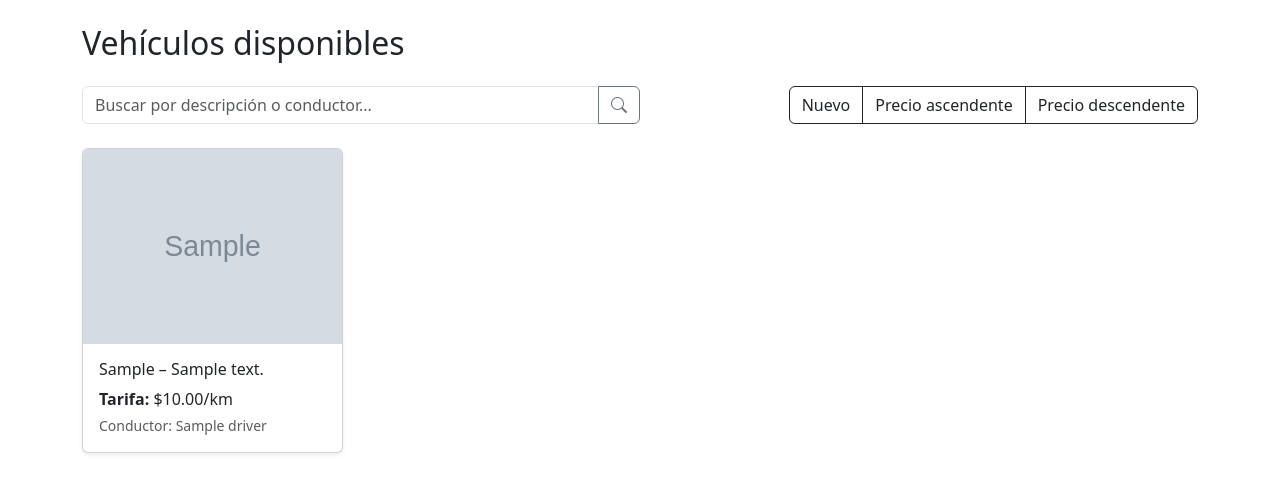
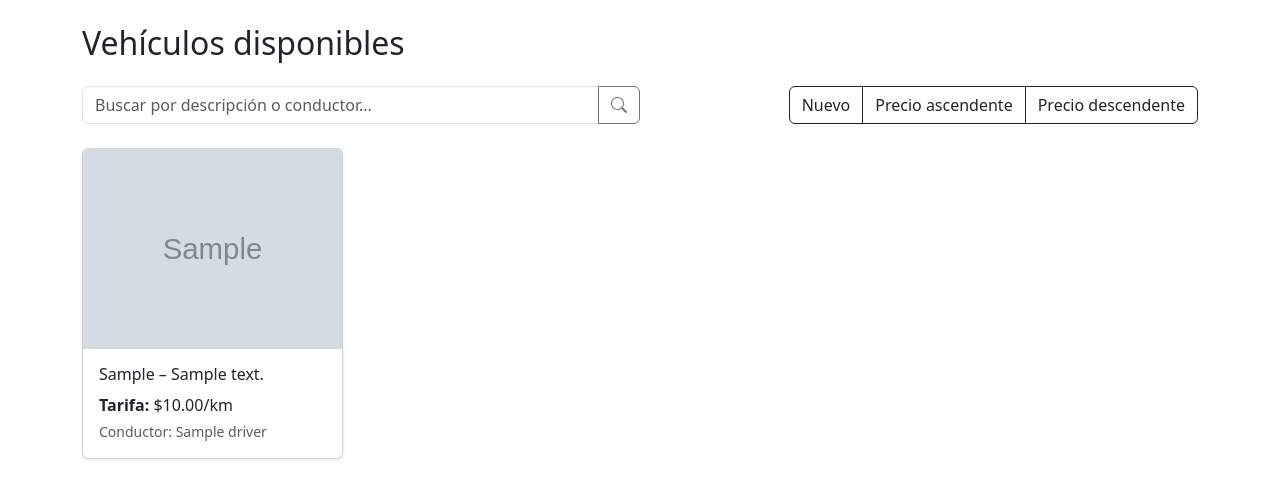
Before and after one commit to benjamacias/countSistem, a Django app: page /vehicles/ in a window 1280 px wide. Shown: the part 56-555 px from the top of the page. Run offline with Django 5.2, Linux system fonts and the light colour scheme; a user stored in the database is signed in; tables that the repository leaves empty hold one stand-in row (values such as "Sample post"); grey boxes marked "Sample" are stand-in pictures; some libraries are stand-ins or nearby versions.

Commit message:
se arregla imagenes en lista vehiculo

```diff
--- a/count/trips/templates/vehicles/vehicle_list.html
+++ b/count/trips/templates/vehicles/vehicle_list.html
@@ -29,11 +29,10 @@
     <div class="col">
       <div class="card h-100 shadow-sm">
         {% if vehicle.image %}
-          <img src="{{ vehicle.image.url }}" class="card-img-top" alt="Imagen de {{ vehicle.plate }}">
+          <img src="{{ vehicle.image.url }}" class="card-img-top vehicle-img" alt="Imagen de {{ vehicle.plate }}">
         {% else %}
-          <img src="https://placehold.co/600x400?text=No+Foto" class="card-img-top" alt="Sin imagen">
+          <img src="https://placehold.co/600x400?text=No+Foto" class="card-img-top vehicle-img" alt="Sin imagen">
         {% endif %}
-
 
         <div class="card-body">
           <h6 class="card-title">{{ vehicle.plate }} – {{ vehicle.description }}</h6>
@@ -92,6 +91,12 @@
 </nav>
 {% endif %}
 
-
+<style>
+.vehicle-img {
+    height: 200px;       /* altura fija */
+    object-fit: cover;   /* recorta la imagen manteniendo proporción */
+    width: 100%;         /* ocupa todo el ancho del card */
+}
+</style>
 
 {% endblock %}
```
